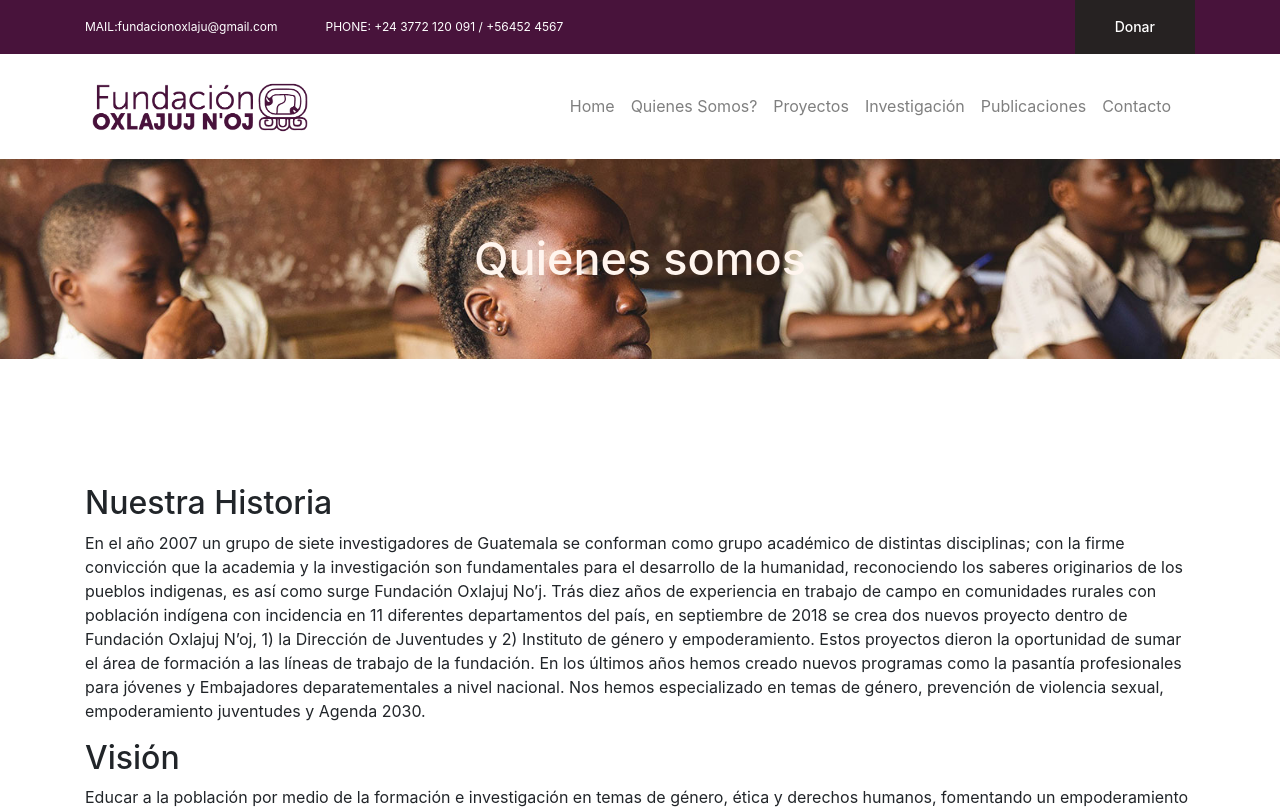
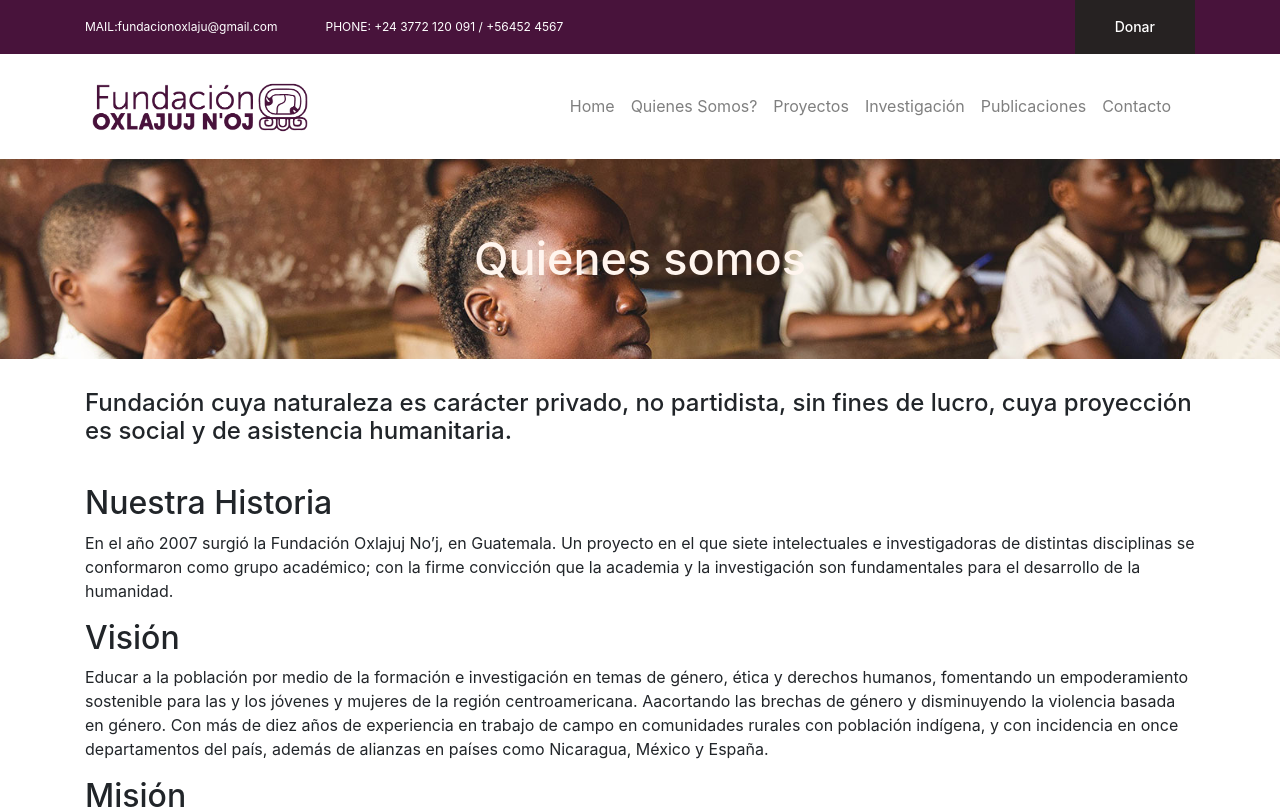
Before and after one commit to Ada-IT/ppi-web-oxlajuj, a Next.js app: page /quienes-somos in a window 1280 px wide. Shown: the top 809 px of the page. Built offline with nearby package versions, Linux system fonts and the light colour scheme.

Commit message:
se agrega información resumida de historia

```diff
--- a/pages/quienes-somos.jsx
+++ b/pages/quienes-somos.jsx
@@ -19,22 +19,11 @@
         <div>
           <h2>Nuestra Historia</h2>
           <p>
-            En el año 2007 un grupo de siete investigadores de Guatemala se
-            conforman como grupo académico de distintas disciplinas; con la
-            firme convicción que la academia y la investigación son
-            fundamentales para el desarrollo de la humanidad, reconociendo los
-            saberes originarios de los pueblos indigenas, es así como surge
-            Fundación Oxlajuj No’j. Trás diez años de experiencia en trabajo de
-            campo en comunidades rurales con población indígena con incidencia
-            en 11 diferentes departamentos del país, en septiembre de 2018 se
-            crea dos nuevos proyecto dentro de Fundación Oxlajuj N’oj, 1) la
-            Dirección de Juventudes y 2) Instituto de género y empoderamiento.
-            Estos proyectos dieron la oportunidad de sumar el área de formación
-            a las líneas de trabajo de la fundación. En los últimos años hemos
-            creado nuevos programas como la pasantía profesionales para jóvenes
-            y Embajadores deparatementales a nivel nacional. Nos hemos
-            especializado en temas de género, prevención de violencia sexual,
-            empoderamiento juventudes y Agenda 2030.
+            En el año 2007 surgió la Fundación Oxlajuj No’j, en Guatemala. Un
+            proyecto en el que siete intelectuales e investigadoras de distintas
+            disciplinas se conformaron como grupo académico; con la firme
+            convicción que la academia y la investigación son fundamentales para
+            el desarrollo de la humanidad.
           </p>
         </div>
         <div>
@@ -44,7 +33,10 @@
             temas de género, ética y derechos humanos, fomentando un
             empoderamiento sostenible para las y los jóvenes y mujeres de la
             región centroamericana. Aacortando las brechas de género y
-            disminuyendo la violencia basada en género.{" "}
+            disminuyendo la violencia basada en género. Con más de diez años de
+            experiencia en trabajo de campo en comunidades rurales con población
+            indígena, y con incidencia en once departamentos del país, además de
+            alianzas en países como Nicaragua, México y España.
           </p>
         </div>
         <div>
@@ -53,7 +45,7 @@
             Fortalecemos la ejecución de proyectos con enfoque de género y
             empoderamiento sostenible para jóvenes y mujeres de áreas rurales,
             por medio de nuestros programas educativos, investigaciones y
-            capacitaciones para profesionales.{" "}
+            capacitaciones para profesionales.
           </p>
         </div>
         <div>
--- a/styles/quienes-somos.module.css
+++ b/styles/quienes-somos.module.css
@@ -5,7 +5,6 @@
 }
 .title {
   padding: 30px 0;
-  color: var(--color-ligth);
 }
 .containerCards {
   display: "flex";
```
